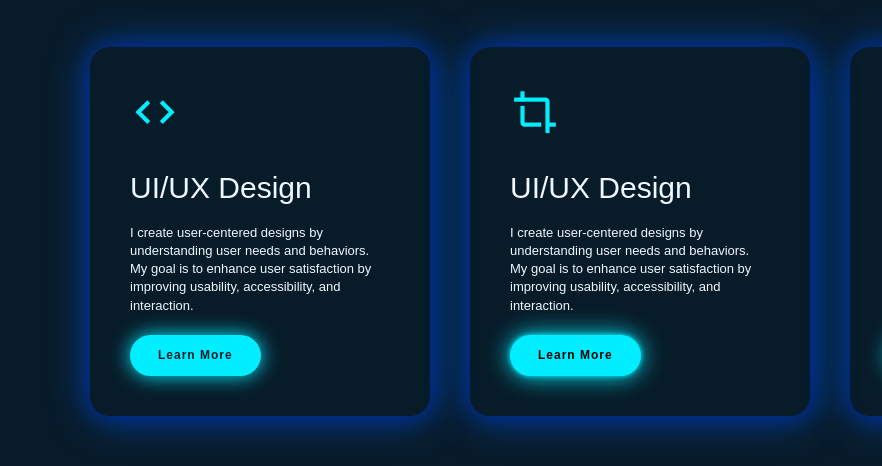
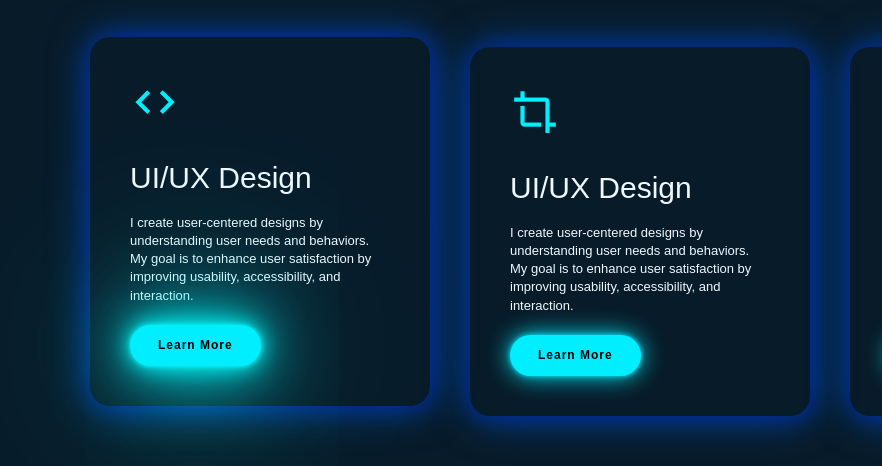
Before and after one commit to kinzakhan099/Portfolio, a plain HTML site: page index.html in a window 1280 px wide. In both pictures the pointer is over the link 195 px from the left and 2155 px from the top of the page. Shown: the part 1800-2266 px from the top of the page, 0-882 px from the left. Drawn offline with nearby package versions, Linux system fonts and the light colour scheme.

Commit message:
css changes

```diff
--- a/stylesheet.css
+++ b/stylesheet.css
@@ -274,9 +274,13 @@ body {
 }
 .read:hover
 {
-    background: #0ef;
-    color: #081b29;
-    box-shadow: 0 0 20px #0ef;
+    box-shadow: 0 0 5px cyan,
+        0 0 20px cyan, 0 0 50px cyan,
+        0 0 100px cyan, 0 0 200px cyan;
+}
+.services-list div:hover
+{
+    transform: translateY(-10px);
 }
 
 
```
